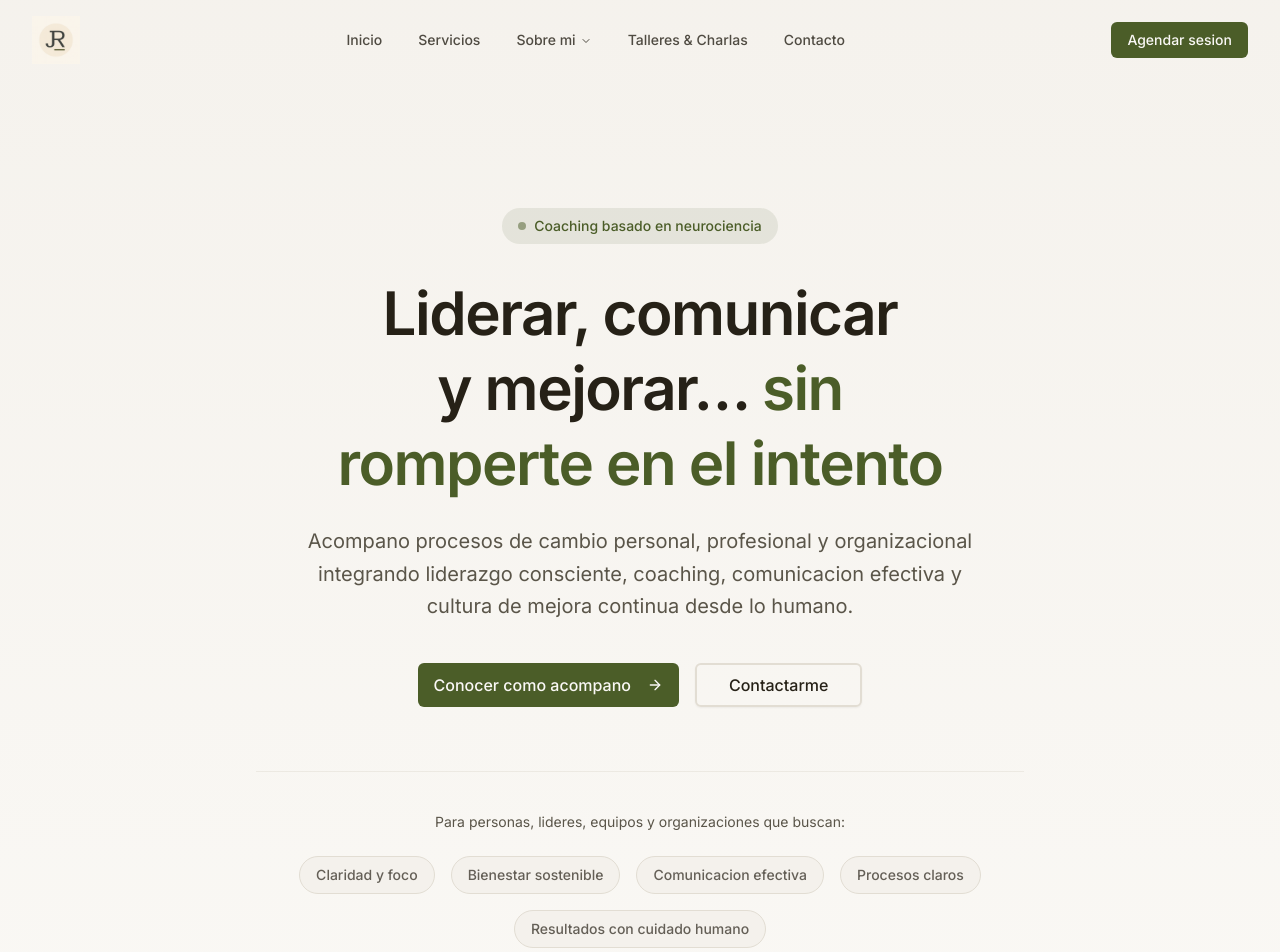
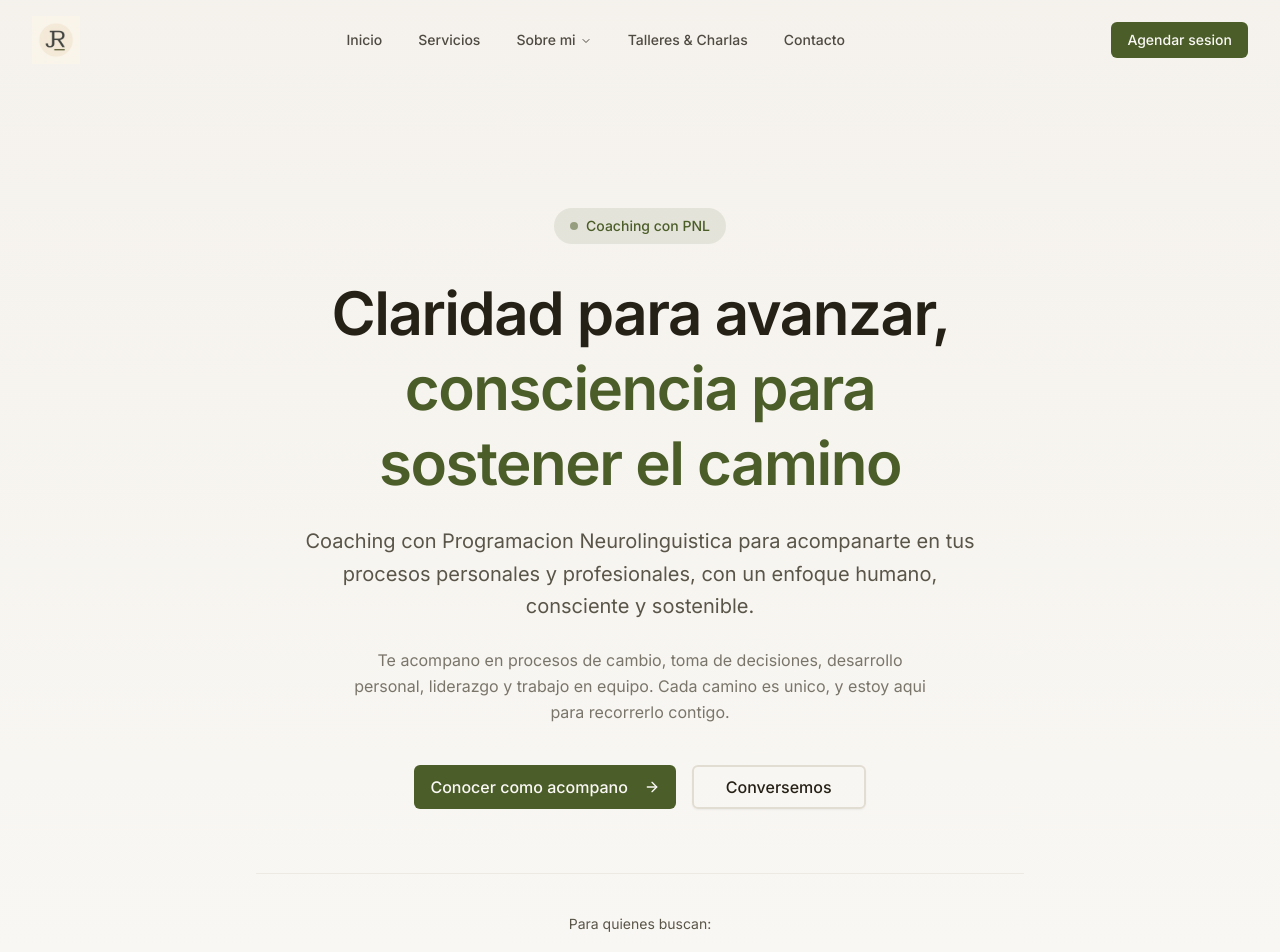
Before and after one commit to JohanaRS/personal-web, a Next.js app: page / in a window 1280 px wide. Shown: the top 952 px of the page. Built offline with nearby package versions, Linux system fonts and the light colour scheme.

Commit message:
feat: update Hero section with new content and call to action
Add requested title, subtitle, support text, and change button text.

Co-authored-by: null <80357756+JohanaRS@users.noreply.github.com>

```diff
--- a/components/sections/hero.tsx
+++ b/components/sections/hero.tsx
@@ -15,20 +15,27 @@ export function Hero() {
           {/* Badge */}
           <div className="inline-flex items-center gap-2 px-4 py-2 rounded-full bg-primary/10 text-primary text-sm font-medium mb-8 transition-all duration-300 hover:bg-primary/20 hover:scale-105 cursor-default">
             <span className="w-2 h-2 rounded-full bg-primary animate-pulse" />
-            Coaching basado en neurociencia
+            Coaching con PNL
           </div>
 
           {/* Main Headline */}
           <h1 className="text-4xl sm:text-5xl lg:text-6xl font-semibold text-foreground leading-tight tracking-tight text-balance mb-6">
-            Liderar, comunicar y mejorar…{" "}
-            <span className="text-primary">sin romperte en el intento</span>
+            Claridad para avanzar,{" "}
+            <span className="text-primary">consciencia para sostener el camino</span>
           </h1>
 
           {/* Subheadline */}
-          <p className="text-lg sm:text-xl text-muted-foreground leading-relaxed max-w-2xl mx-auto mb-10 text-pretty">
-            Acompano procesos de cambio personal, profesional y organizacional
-            integrando liderazgo consciente, coaching, comunicacion efectiva y
-            cultura de mejora continua desde lo humano.
+          <p className="text-lg sm:text-xl text-muted-foreground leading-relaxed max-w-2xl mx-auto mb-6 text-pretty">
+            Coaching con Programacion Neurolinguistica para acompanarte en tus
+            procesos personales y profesionales, con un enfoque humano, consciente
+            y sostenible.
+          </p>
+
+          {/* Supporting text */}
+          <p className="text-base text-muted-foreground/80 leading-relaxed max-w-xl mx-auto mb-10 text-pretty">
+            Te acompano en procesos de cambio, toma de decisiones, desarrollo
+            personal, liderazgo y trabajo en equipo. Cada camino es unico, y
+            estoy aqui para recorrerlo contigo.
           </p>
 
           {/* CTAs */}
@@ -41,7 +48,7 @@ export function Hero() {
             </Button>
             <Button asChild variant="outline" size="lg" className="text-base px-8">
               <a href="#contacto">
-                Contactarme
+                Conversemos
               </a>
             </Button>
           </div>
@@ -49,15 +56,15 @@ export function Hero() {
           {/* Trust indicators */}
           <div className="mt-16 pt-10 border-t border-border/50">
             <p className="text-sm text-muted-foreground mb-6">
-              Para personas, lideres, equipos y organizaciones que buscan:
+              Para quienes buscan:
             </p>
             <div className="flex flex-wrap justify-center gap-4 text-sm font-medium text-foreground/70">
               {[
-                "Claridad y foco",
+                "Claridad interior",
+                "Transitar cambios",
+                "Crecer con consciencia",
+                "Liderar desde el ser",
                 "Bienestar sostenible",
-                "Comunicacion efectiva",
-                "Procesos claros",
-                "Resultados con cuidado humano",
               ].map((item) => (
                 <span
                   key={item}
```
